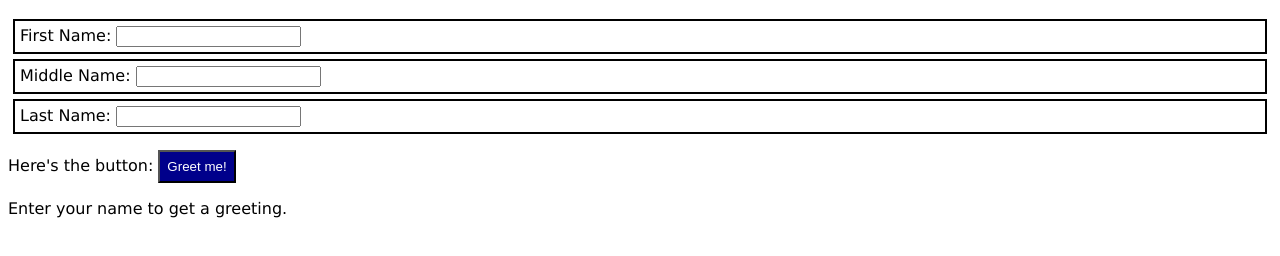
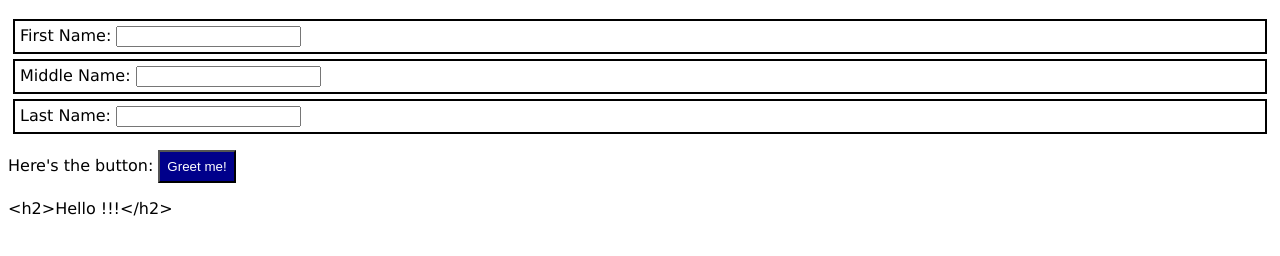
Before and after one commit to T-Tommy/bootcamp-prep-day-4, a plain HTML site: page index.html in a window 1280 px wide. Both pictures are taken after a click on the button "Greet me!". Shown: the part 62-318 px from the top of the page. Drawn offline with Linux system fonts and the light colour scheme.

Commit message:
finished greeting web page

```diff
--- a/index.html
+++ b/index.html
@@ -29,7 +29,7 @@
         <button onclick="greet()">Greet me!</button>
     </p>
 
-    <p>Enter your name to get a greeting.</p>
+    <p id="greeter">Enter your name to get a greeting.</p>
 
     <script src="main.js"></script>
 </body>
--- a/main.js
+++ b/main.js
@@ -1,23 +1,21 @@
 // eslint-disable-next-line
 function greet() {
-    console.log('greet function called');
-
     // get the inputs by id
-    var firstName = document.getElementById('first-name').value;
-    var middleNameInput = document.getElementById('middle-name');
-    var lastName = document.getElementById('last-name');
+    var firstNameInput = document.getElementById('first-name');
+    var middleName = document.getElementById('middle-name');
+    var lastName = document.getElementById('last-name').value;
 
     // get value out of inputs
-    var middleName = middleNameInput.value;
-    lastName = lastName.value;
+    var firstName = firstNameInput.value;
+    middleName = middleName.value;
 
     // make the greeting
     var greeting = 'Hello ' + firstName + ' ' + middleName + ' ' + lastName + '!!!';
-    console.log(greeting);
 
     // display greeting
-    // remove prompt
+    var greeter = document.getElementById('greeter');
+    // changes the prompt into the greeting
+    greeter.textContent = '<h2>' + greeting + '</h2>';
 }
-
 // TO DO: validate name inputs
 // TO DO: clear inputs after greet?
```
